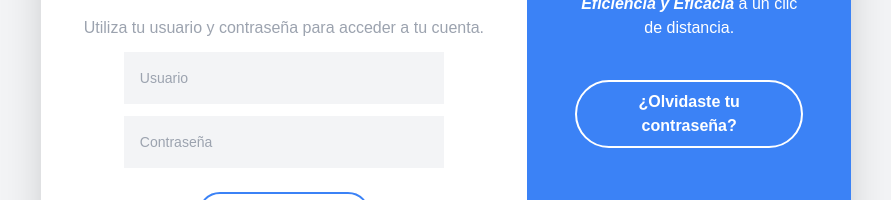
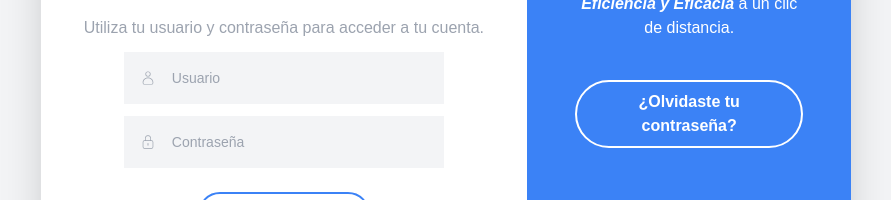
Before and after one commit to cruzito-x/appointments-app, a Next.js app: page /login in a window 1280 px wide. Shown: the part 326-526 px from the top of the page, without its empty margins (194-1085 px from the left). Built offline with nearby package versions, Linux system fonts and the light colour scheme.

Commit message:
Login updated

```diff
--- a/src/app/login/page.tsx
+++ b/src/app/login/page.tsx
@@ -3,8 +3,6 @@
 import { signIn } from "next-auth/react";
 import { useState } from "react";
 import { useRouter } from "next/navigation";
-import { FaRegEnvelope } from "react-icons/fa";
-import { MdLockOutline } from "react-icons/md";
 import { CiLock, CiUser } from "react-icons/ci";
 
 export default function LoginPage() {
@@ -48,6 +46,7 @@ export default function LoginPage() {
               </p>
               <div className="flex flex-col items-center">
                 <div className="bg-gray-100 w-full max-w-xs p-2 flex items-center mb-3">
+                  <CiUser className="text-gray-400 m-2" />
                   <input
                     className="bg-gray-100 outline-none text-sm flex-1 p-2"
                     type="email"
@@ -55,6 +54,7 @@ export default function LoginPage() {
                   />
                 </div>
                 <div className="bg-gray-100 w-full max-w-xs p-2 flex items-center mb-3">
+                  <CiLock className="text-gray-400 m-2" />
                   <input
                     className="bg-gray-100 outline-none text-sm flex-1 p-2"
                     type="password"
@@ -70,7 +70,6 @@ export default function LoginPage() {
               </div>
             </div>
           </div>
-          {/* Sección Informativa */}
           <div className="md:w-2/5 w-full bg-blue-500 text-white rounded-tr-2xl md:rounded-br-2xl rounded-bl-2xl md:rounded-bl-none py-20 px-12 flex flex-col items-center">
             <h2 className="text-3xl font-bold mb-2">Sanitos SV</h2>
             <div className="border-2 w-10 border-white inline-block mb-3"></div>
```
